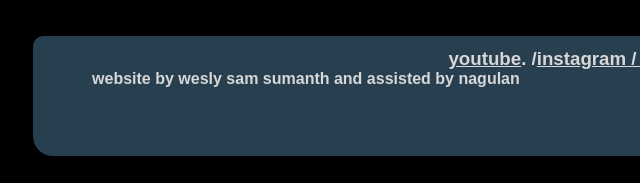
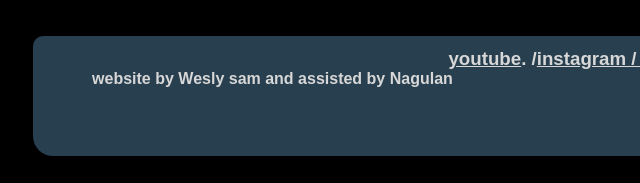
Before and after one commit to akshara8788/AKSHARA-GARMENTS, a plain HTML site: page about.html in a window 1280 px wide. Shown: the part 614-797 px from the top of the page, 18-658 px from the left. Drawn offline with Linux system fonts and the light colour scheme; a web font is replaced by a local one.

Commit message:
Update about.html

```diff
--- a/about.html
+++ b/about.html
@@ -32,7 +32,8 @@
         <a href="index.html">back</a>
       </h3>
        <p>
-        website by wesly sam sumanth and assisted by nagulan
+        website by
+              Wesly sam and assisted by Nagulan
       </p>
     </div>
 
```
